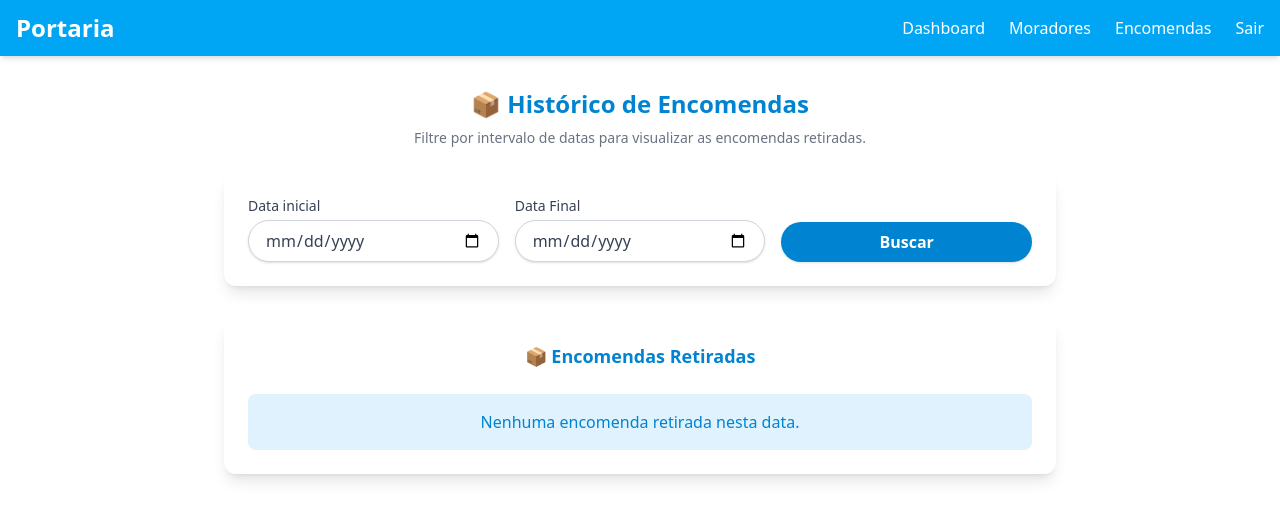
After one commit to boechatbrendon/sistema-portaria, a Flask app: page /historico_retirada in a window 1280 px wide. The commit adds this page. Shown: the top 520 px of the page. Run offline with Flask 3, Linux system fonts and the light colour scheme; the visitor is signed in with stand-in values (Sample User, id 1); some libraries are stand-ins or nearby versions.

Commit message:
Query para o historico de encomendas retiradas, algunsajus no nav

```diff
--- a/app/forms.py
+++ b/app/forms.py
@@ -1,5 +1,5 @@
 from flask_wtf import FlaskForm
-from wtforms import StringField, PasswordField, SubmitField, SelectField
+from wtforms import StringField, PasswordField, SubmitField, SelectField, DateField
 from wtforms.validators import DataRequired, Email, ValidationError
 from app.models import Morador
 from flask_wtf.file import FileField, FileAllowed
@@ -35,3 +35,9 @@ class FormEncomenda(FlaskForm):
     unidade = SelectField('Unidade', choices=[], coerce=int)
     nf = StringField('Nota Fiscal', validators=[DataRequired()])
     botao_cadastra =SubmitField('Cadastra Encomenda')
+
+
+class FormHistoricoEncomenda(FlaskForm):
+    data_inicial = DateField('Data inicial',format='%Y-%m-%d' ,validators=[DataRequired()])
+    data_final = DateField('Data Final',format='%Y-%m-%d' ,validators=[DataRequired()])
+    botao_busca = SubmitField('Buscar')
--- a/app/routes.py
+++ b/app/routes.py
@@ -1,11 +1,11 @@
 from app import app, database
 from flask import render_template, flash, redirect, url_for, jsonify, request
-from app.forms import Formlogin, FormMorador, FormEncomenda
+from app.forms import Formlogin, FormMorador, FormEncomenda, FormHistoricoEncomenda
 from app.models import Usuario, Unidade, Morador, Encomenda
 from flask_login import login_user, login_required, logout_user, current_user
 from werkzeug.utils import secure_filename
 import os
-from datetime import datetime
+from datetime import datetime, time
 
 
 @app.route('/login', methods=['GET', 'POST'])
@@ -152,3 +152,15 @@ def dar_baixa_encomenda(id):
     database.session.commit()
     flash("Encomenda baixada com sucesso!", "success")
     return redirect(url_for("encomendas_pendentes"))
+
+
+@app.route('/historico_retirada', methods=['GET', 'POST'])
+@login_required
+def historico_retirada():
+    form = FormHistoricoEncomenda()
+    if form.validate_on_submit():
+        dt_inicial = datetime.combine(form.data_inicial.data, time.min)
+        dt_final = datetime.combine(form.data_final.data, time.max)
+        encomendas = Encomenda.query.filter(Encomenda.data_retirada >= dt_inicial, Encomenda.data_retirada <= dt_final).all()
+        return render_template('historico_retirada.html', form=form, encomendas=encomendas)
+    return render_template('historico_retirada.html', form=form, encomendas=None)
--- /dev/null
+++ b/app/templates/historico_retirada.html
@@ -0,0 +1,103 @@
+{% extends 'base.html' %}
+
+{% block titulo %}
+  SistemaPortaria - Histórico de Retirada de Pacote
+{% endblock %}
+
+{% block body %}
+<div class="max-w-4xl mx-auto px-4 sm:px-6 lg:px-8 mt-8 mb-12">
+  <h2 class="text-center text-2xl font-bold text-sky-600 mb-2">📦 Histórico de Encomendas</h2>
+  <p class="text-center text-gray-500 text-sm mb-6">Filtre por intervalo de datas para visualizar as encomendas retiradas.</p>
+
+  <!-- Formulário reformulado -->
+  <div class="bg-white dark:bg-gray-900 shadow-lg rounded-xl p-6 mb-8">
+    <form method="POST" action="" class="grid grid-cols-1 sm:grid-cols-3 gap-4">
+      {{ form.hidden_tag() }}
+
+      <!-- Data Inicial -->
+      <div>
+        <label for="data_inicial" class="block text-sm text-gray-700 dark:text-gray-200 font-medium mb-1">
+          {{ form.data_inicial.label }}
+        </label>
+        {{ form.data_inicial(
+          class="w-full px-4 py-2 rounded-full border border-gray-300 dark:border-gray-600 bg-white dark:bg-gray-800 text-gray-700 dark:text-white shadow focus:outline-none focus:ring-2 focus:ring-sky-500",
+          type="date"
+        ) }}
+      </div>
+
+      <!-- Data Final -->
+      <div>
+        <label for="data_final" class="block text-sm text-gray-700 dark:text-gray-200 font-medium mb-1">
+          {{ form.data_final.label }}
+        </label>
+        {{ form.data_final(
+          class="w-full px-4 py-2 rounded-full border border-gray-300 dark:border-gray-600 bg-white dark:bg-gray-800 text-gray-700 dark:text-white shadow focus:outline-none focus:ring-2 focus:ring-sky-500",
+          type="date"
+        ) }}
+      </div>
+
+      <!-- Botão Buscar -->
+      <div class="flex items-end">
+        {{ form.botao_busca(
+          class="w-full px-4 py-2 rounded-full bg-sky-600 hover:bg-sky-700 text-white font-semibold shadow transition"
+        ) }}
+      </div>
+    </form>
+  </div>
+
+  <!-- Resultados -->
+  <div class="bg-white dark:bg-gray-900 shadow-lg rounded-xl p-6">
+    <h3 class="text-center mb-6 text-sky-600 text-lg font-semibold">📦 Encomendas Retiradas</h3>
+
+    {% if encomendas %}
+      <div class="space-y-4">
+        {% for e in encomendas %}
+          {% if e.status != 'Pendente' %}
+            <div class="bg-gray-50 dark:bg-gray-800 p-4 rounded-lg shadow-sm border flex flex-col sm:flex-row justify-between gap-4">
+              <div class="flex-1">
+                <div class="font-bold text-gray-800 dark:text-white mb-1">📄 NF: {{ e.nf }}</div>
+
+                <small class="inline-block text-gray-600 dark:text-gray-100 bg-green-500 text-xs rounded-full px-2 py-0.5 mb-1">
+                  Recebido em: {{ e.data_recebimento.strftime('%d/%m/%Y %H:%M') }}
+                </small><br>
+
+                <small class="inline-block text-gray-600 dark:text-gray-100 bg-blue-500 text-xs rounded-full px-2 py-0.5 mb-1">
+                  Retirado em: {{ e.data_retirada.strftime('%d/%m/%Y %H:%M') }}
+                </small><br>
+
+                <small class="text-gray-600 dark:text-gray-300 block mb-1">Retirado por: {{ e.retirado_por }}</small>
+                <small class="text-gray-600 dark:text-gray-300 block mb-2">Porteiro: {{ e.porteiro }}</small>
+
+                <span class="inline-block text-xs font-semibold rounded-full px-3 py-1
+                  {% if e.status == 'Entregue' %}
+                    bg-green-500 text-white
+                  {% elif e.status == 'Pendente' %}
+                    bg-yellow-400 text-gray-900
+                  {% else %}
+                    bg-blue-400 text-white
+                  {% endif %}
+                ">
+                  {{ e.status }}
+                </span>
+
+                <p class="mt-3 text-gray-700 dark:text-gray-300 text-sm">
+                  <span class="text-gray-500 dark:text-gray-400">Destinatário:</span>
+                  <a href="" class="text-sky-600 hover:underline font-semibold">
+                    {{ e.morador.nome }}
+                  </a><br>
+                  <span class="text-gray-500 dark:text-gray-400">Unidade:</span>
+                  <strong class="text-sky-600">{{ e.morador.unidade.numero }} - Bloco {{ e.morador.unidade.bloco }}</strong>
+                </p>
+              </div>
+            </div>
+          {% endif %}
+        {% endfor %}
+      </div>
+    {% else %}
+      <div class="text-center text-sky-600 bg-sky-100 dark:bg-gray-800 rounded-lg p-4">
+        Nenhuma encomenda retirada nesta data.
+      </div>
+    {% endif %}
+  </div>
+</div>
+{% endblock %}
--- a/app/templates/nav.html
+++ b/app/templates/nav.html
@@ -12,14 +12,17 @@
       </svg>
     </button>
 
-
     <nav class="hidden md:block">
-      <ul class="flex space-x-6 text-white">
+      <ul class="flex space-x-6 text-white items-center">
         <li><a href="{{ url_for('home') }}" class="hover:text-gray-200">Dashboard</a></li>
         <li><a href="{{ url_for('listar_unidades') }}" class="hover:text-gray-200">Moradores</a></li>
-        <li class="relative group">
-          <a href="#" class="hover:text-gray-200">Encomendas</a>
-          <ul class="absolute hidden group-hover:block bg-white dark:bg-gray-700 shadow-md py-2 mt-1 rounded-md w-48">
+
+        <li class="relative">
+          <button id="desktop-encomendas-toggle" class="hover:text-gray-200 focus:outline-none cursor-pointer">
+            Encomendas
+          </button>
+          <ul id="desktop-encomendas-menu" class="absolute right-0 mt-2 bg-white dark:bg-gray-700 shadow-md rounded-md w-48 hidden z-50">
+            <li><a href="{{ url_for('historico_retirada') }}" class="block px-4 py-2 hover:bg-gray-100 dark:hover:bg-gray-600">Historico de Retirada</a></li>
             <li><a href="{{ url_for('cadastra_encomenda') }}" class="block px-4 py-2 hover:bg-gray-100 dark:hover:bg-gray-600">Nova Encomenda</a></li>
             <li><a href="{{ url_for('encomendas_pendentes') }}" class="block px-4 py-2 hover:bg-gray-100 dark:hover:bg-gray-600">Baixa</a></li>
           </ul>
@@ -36,6 +39,7 @@
       <li>
         <button id="services-dropdown-toggle" class="w-full text-left py-2 hover:text-sky-600">Encomendas</button>
         <ul id="services-dropdown" class="hidden pl-4">
+          <li><a href="{{ url_for('historico_retirada') }}" class="block py-2 hover:text-sky-600">Historico de Retirada</a></li>
           <li><a href="{{ url_for('cadastra_encomenda') }}" class="block py-2 hover:text-sky-600">Nova</a></li>
           <li><a href="{{ url_for('encomendas_pendentes') }}" class="block py-2 hover:text-sky-600">Baixa</a></li>
         </ul>
@@ -51,6 +55,9 @@
       const servicesToggle = document.getElementById('services-dropdown-toggle')
       const servicesDropdown = document.getElementById('services-dropdown')
 
+      const desktopEncomendasToggle = document.getElementById('desktop-encomendas-toggle')
+      const desktopEncomendasMenu = document.getElementById('desktop-encomendas-menu')
+
       if (menuToggle) {
         menuToggle.addEventListener('click', () => {
           mobileMenu.classList.toggle('hidden')
@@ -62,6 +69,17 @@
           servicesDropdown.classList.toggle('hidden')
         })
       }
+
+      if (desktopEncomendasToggle) {
+        desktopEncomendasToggle.addEventListener('click', () => {
+          desktopEncomendasMenu.classList.toggle('hidden')
+        })
+      }
+      document.addEventListener('click', (e) => {
+        if (!desktopEncomendasToggle.contains(e.target) && !desktopEncomendasMenu.contains(e.target)) {
+          desktopEncomendasMenu.classList.add('hidden')
+        }
+      })
     })
   </script>
 </header>
```
